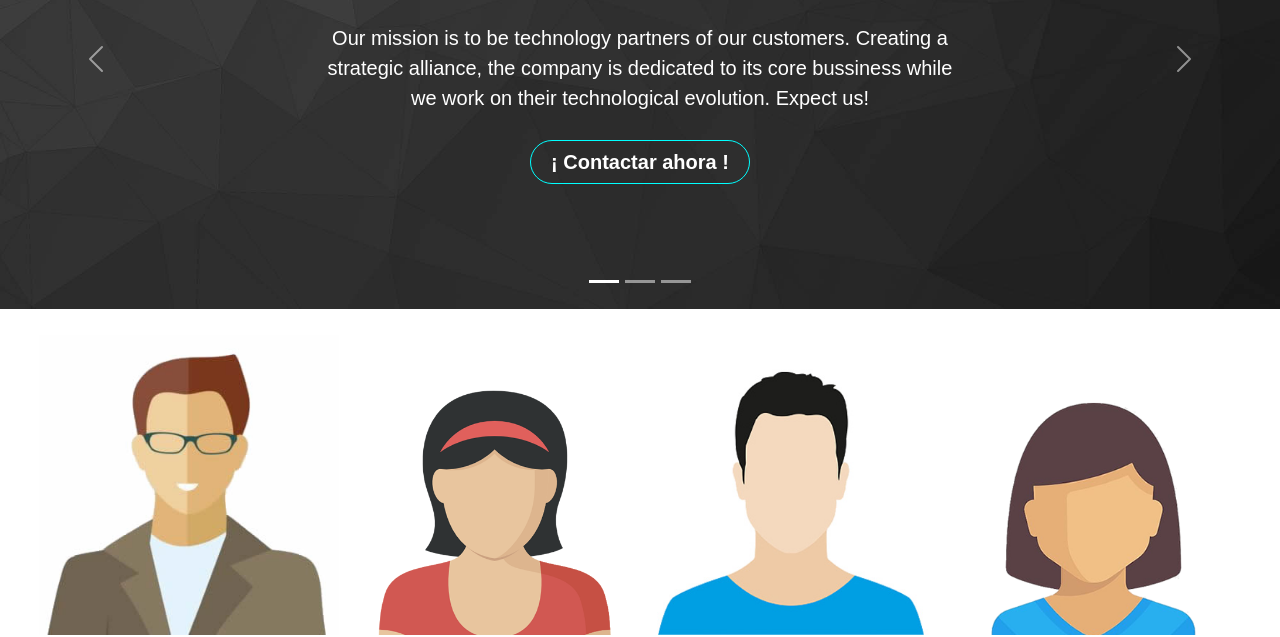
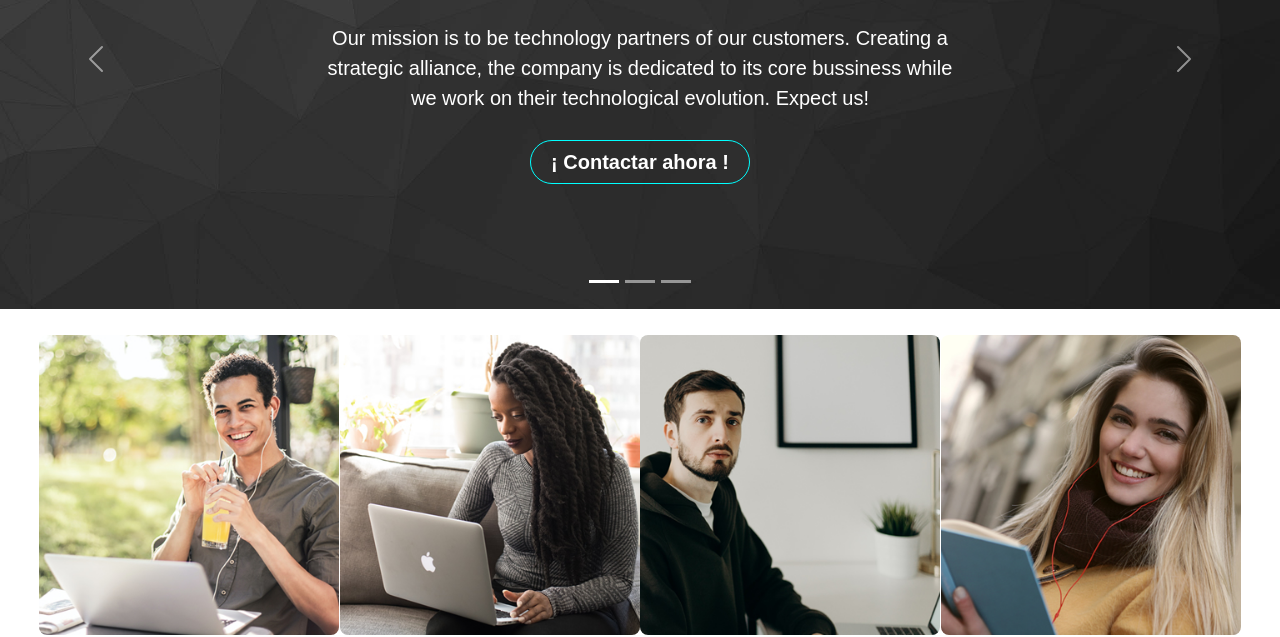
Before and after one commit to gespagnol/coder_proyecto_final, a plain HTML site: page equipo.html in a window 1280 px wide. Shown: the part 317-954 px from the top of the page. Drawn offline with nearby package versions, Linux system fonts and the light colour scheme.

Commit message:
cambio imagenes y estilos en team

```diff
--- a/css/style.css
+++ b/css/style.css
@@ -163,6 +163,12 @@ header {
 
     .team__col {
         width: 300px;
+    }
+
+    .team__col img{
+        border-radius: 8px;
+        -webkit-animation: fade-in-bottom 0.6s cubic-bezier(0.390, 0.575, 0.565, 1.000) both;
+	        animation: fade-in-bottom 0.6s cubic-bezier(0.390, 0.575, 0.565, 1.000) both;
     }
 
         .team__desc {
--- a/equipo.html
+++ b/equipo.html
@@ -80,19 +80,19 @@
             <!-- inicio Cuadrantes Nosotros (Sin BS)-->
         <section class="servicios">
             <div class="team__col">
-                <img src="./assets/team_avatar_man.jpg" alt="foto de hombre" width="300">
+                <img src="./assets/team1.jpg" alt="foto de hombre" width="300">
                 <p class="team__desc">Javier | CEO</p>
             </div>
             <div class="team__col">
-                <img src="./assets/girl_avatar.png" alt="foto de mujer" width="300">
+                <img src="./assets/team2.jpg" alt="foto de mujer" width="300">
                 <p class="team__desc">Lorena | Web Design</p>
             </div>
             <div class="team__col">
-                <img src="./assets/man_avatar.jpg" alt="foto de hombre" width="300">
+                <img src="./assets/team3.jpg" alt="foto de hombre" width="300">
                 <p class="team__desc">Pedro | Full Stack Developer</p>
             </div>
             <div class="team__col">
-                <img src="./assets/girl2_avatar.png" alt="foto de mujer" width="300">
+                <img src="./assets/team4.jpg" alt="foto de mujer" width="300">
                 <p class="team__desc">Laura | UI/UX Design</p>
             </div>
         </section>
```
